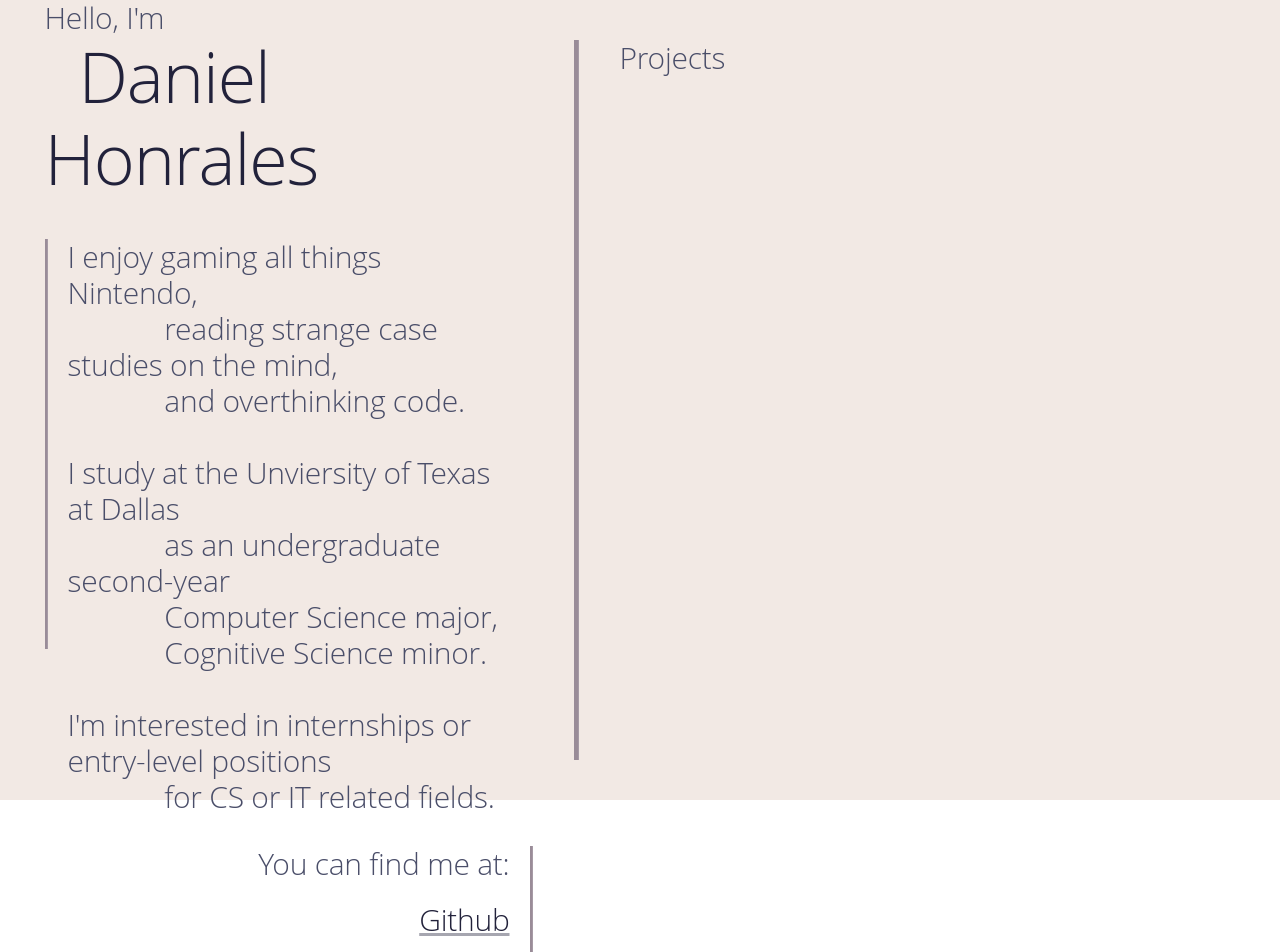
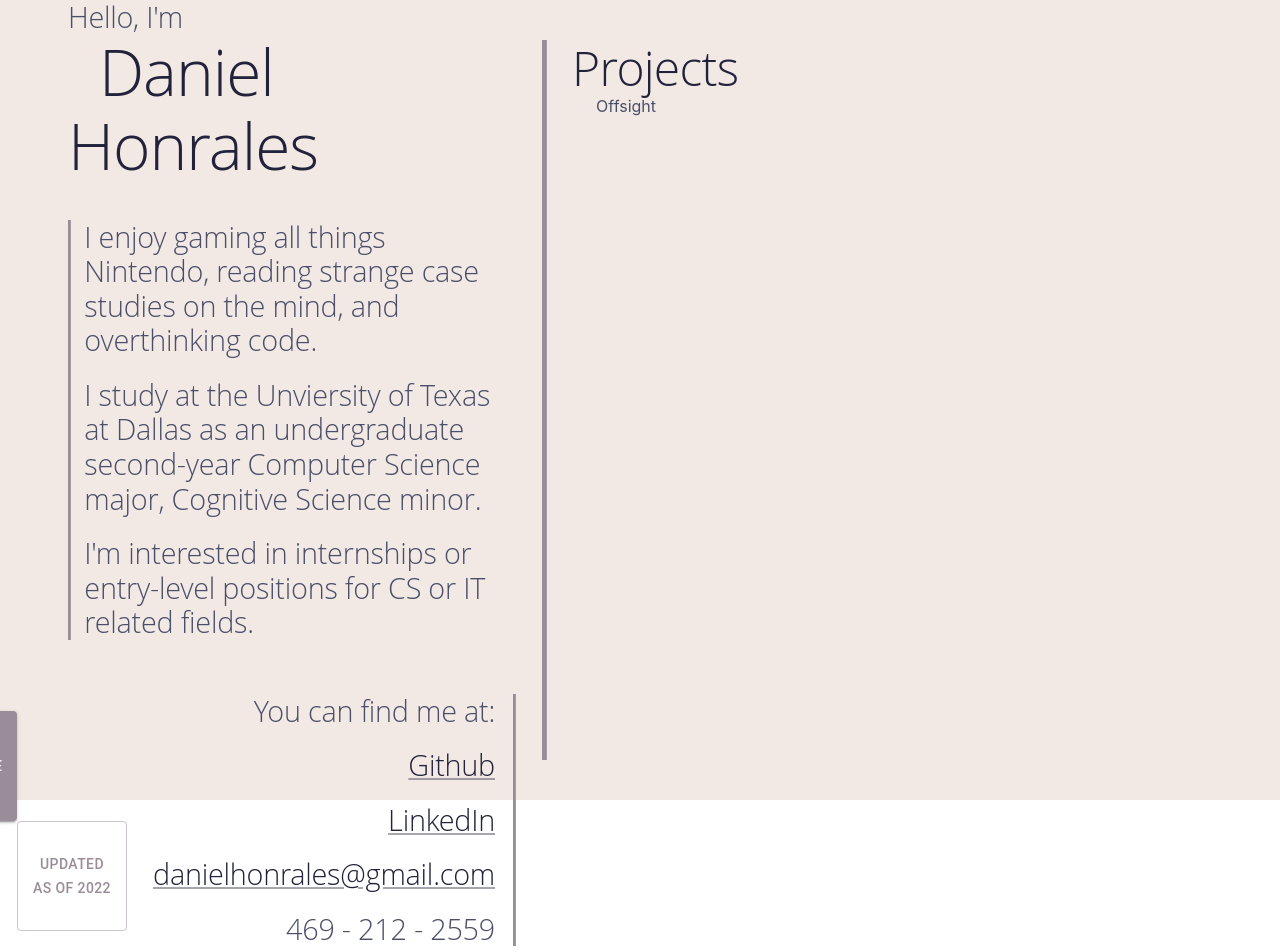
Before and after one commit to danielhonrales/portfolio, a React (Create React App) app in the folder portfolioApp/: page / in a window 1280 px wide. Shown: the top 952 px of the page. Built offline with nearby package versions, Linux system fonts and the light colour scheme.

Commit message:
Left half done

```diff
--- a/portfolioApp/src/App.js
+++ b/portfolioApp/src/App.js
@@ -25,13 +25,13 @@ const theme = createTheme({
       h1: {
           fontFamily: 'Open Sans',
           fontWeight: 300,
-          fontSize: '70px',
+          fontSize: '4rem',
           color: '#22223B'
       },
       h2: {
           fontFamily: 'Open Sans',
           fontWeight: 300,
-          fontSize: '30px',
+          fontSize: '1.8rem',
           color: '#4A4E69'
       },
       h4: {
@@ -49,36 +49,41 @@ function App() {
                   width: '100vw',
                   height: '100vh'}}>
 
-          <Box sx={{width: '40%', margin: 'auto', display: 'flex', flexDirection: 'column'}}>
+          <Box sx={{width: '35%', margin: 'auto 2% auto auto'}}>
 
-            <Container>
+            <Box sx={{width: '100%', height: '68%'}}>
               <Typography variant="h2">Hello, I'm<br/></Typography>
               <Typography variant="h1">&ensp;Daniel Honrales</Typography>
-              <br/><br/>
 
-              <Box sx={{display: 'flex'}}>
-                <Divider orientation='vertical' sx={{backgroundColor: 'primary.main', width: '2px', height: '410px', marginRight: '20px'}}/>
-                <Typography variant="h2">
-                  I enjoy gaming all things Nintendo, <br/>
-                  &emsp;&emsp;&emsp;&nbsp;reading strange case studies on the mind, <br/>
-                  &emsp;&emsp;&emsp;&nbsp;and overthinking code.<br/><br/>
+              <Box sx={{width: '100%', display: 'flex', marginTop: '8%'}}>
+                <Divider orientation='vertical' sx={{backgroundColor: 'primary.main', width: '2px', height: 'inherit', marginRight: '3%'}}/>
+                <Box sx={{flexDirection: 'column'}}>
+                  <Typography variant="h2">
+                    I enjoy gaming all things Nintendo,
+                    reading strange case studies on the mind,
+                    and overthinking code.
+                  </Typography>
+                  <br/>
+                  <Typography variant="h2">
+                    I study at the Unviersity of Texas at Dallas
+                    as an undergraduate second-year
+                    Computer Science major,
+                    Cognitive Science minor.
+                  </Typography>
+                  <br/>
+                  <Typography variant="h2">
+                    I'm interested in internships or entry-level
+                    positions for CS or IT related fields.
+                  </Typography>
+                </Box>
+              </Box>
+            </Box>
 
-                  I study at the Unviersity of Texas at Dallas<br/>
-                  &emsp;&emsp;&emsp;&nbsp;as an undergraduate second-year<br/>
-                  &emsp;&emsp;&emsp;&nbsp;Computer Science major,<br/>
-                  &emsp;&emsp;&emsp;&nbsp;Cognitive Science minor.<br/><br/>
-
-                  I'm interested in internships or entry-level positions<br/>
-                  &emsp;&emsp;&emsp;&nbsp;for CS or IT related fields.
-                </Typography>
-              </Box>
-            </Container>
-
-            <Box sx={{display: 'flex', justifyContent: 'flex-end', marginTop: '6%', textAlign: 'right'}}>
-              <Container sx={{margin: '7% 31% auto'}}>
+            <Box sx={{display: 'flex', justifyContent: 'flex-end', textAlign: 'right', marginTop: '12%'}}>
+              <Container sx={{margin: '4% 25% auto'}}>
                 <Button
                   variant='contained'
-                  sx={{width: '110px', height: '110px'}}
+                  sx={{width: '110px', height: '110px', backgroundColor: 'primary.main'}}
                   startIcon={<ArticleIcon />}
                   onClick={() => {
                     const link = document.createElement("a");
@@ -90,8 +95,8 @@ function App() {
                 </Button>
                 <Button
                   variant='outlined'
-                  sx={{width: '110px', height: '110px', marginLeft: '100%'}}>
-                  TBD
+                  sx={{width: '110px', height: '110px', marginLeft: '100%', color: 'primary.main'}}>
+                  Updated As Of 2022
                 </Button>
               </Container>
 
@@ -123,14 +128,21 @@ function App() {
                 <Typography variant="h2">469 - 212 - 2559</Typography>
               </Box>
 
-              <Divider orientation='vertical' sx={{backgroundColor: 'primary.main', width: '2px', height: '270px', marginLeft: '20px'}}/>
+              <Divider orientation='vertical' sx={{backgroundColor: 'primary.main', width: '2px', height: 'inherit', marginLeft: '4%'}}/>
             </Box>
           </Box>
 
-          <Divider orientation='vertical' sx={{backgroundColor: 'primary.main', width: '4px', height: '90%', margin: 'auto'}}/>
+          <Divider orientation='vertical' sx={{backgroundColor: 'primary.main', width: '4px', height: '90%', margin: 'auto 0 auto 0'}}/>
 
-          <Box sx={{width: '50%', height: '90%', margin: 'auto'}}>
-            <Typography variant="h2">Projects</Typography>
+          <Box sx={{width: '50%', height: '90%', margin: 'auto auto auto 2%'}}>
+            <Typography variant="h1" sx={{fontSize: '3rem'}}>Projects</Typography>
+
+            <Container>
+              <Box sx={{width: '80%'}}>
+                  Offsight
+              </Box>
+
+            </Container>
           </Box>
 
         </Box>
```
